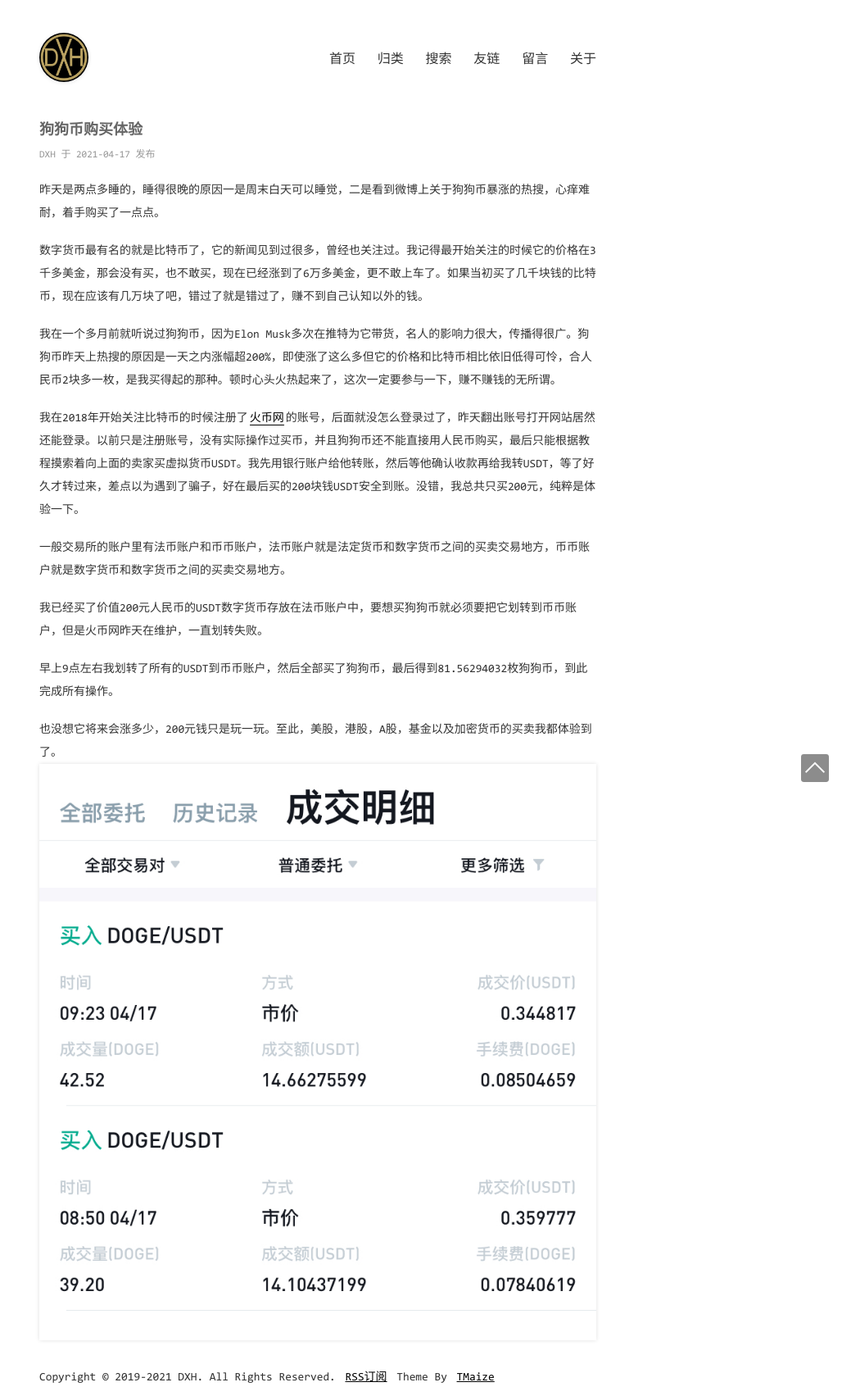
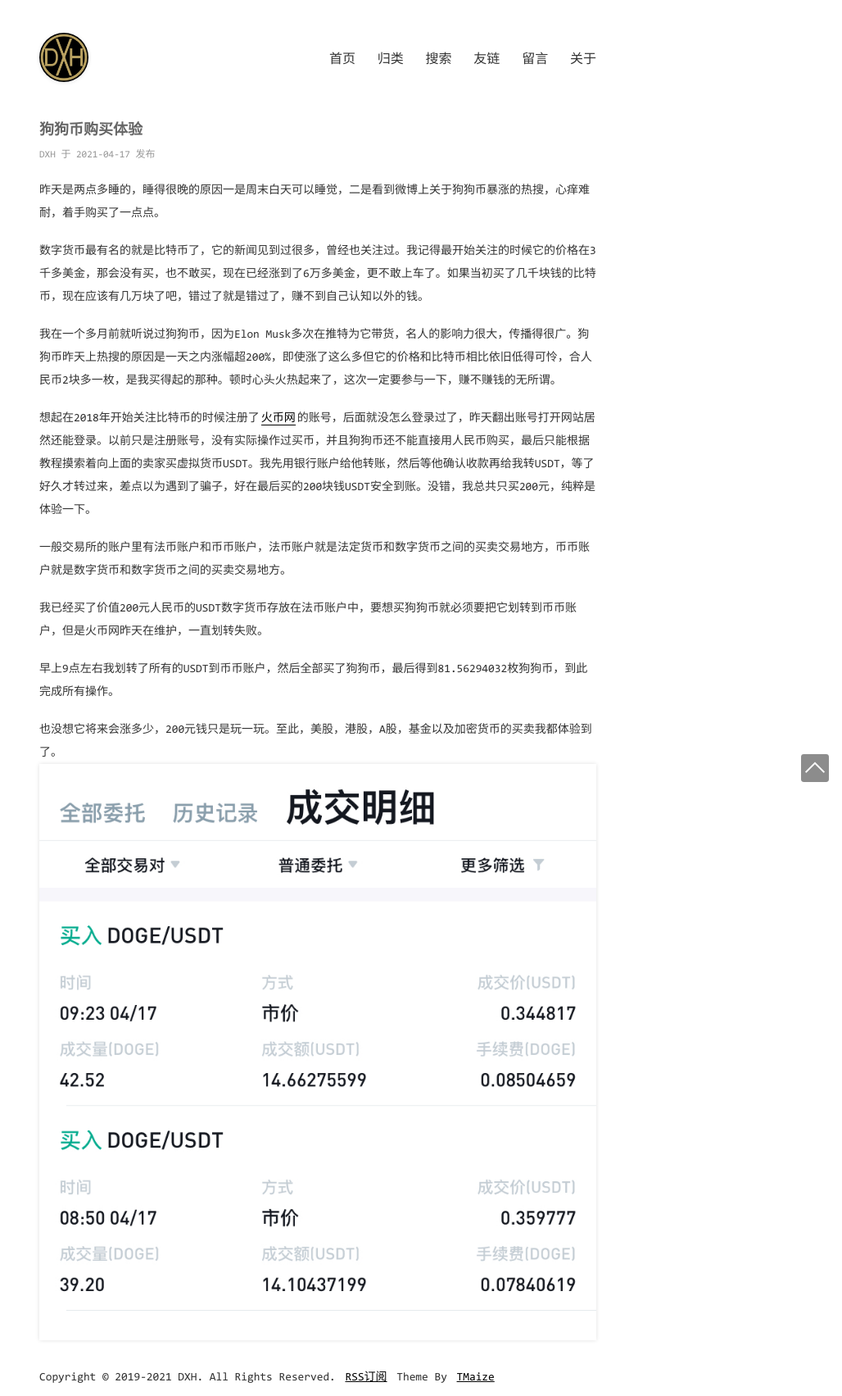
Before and after one commit to Devinteng/Devinteng.github.io, a Jekyll site: the page built from _posts/2021-4-17-狗狗币购买体验.md, in a window 1280 px wide. Shown: the whole page at 82% size, without its empty margins (252-1280 px from the left). Built offline with Jekyll 4.4.1, drawn with Linux system fonts in a browser that asks for light colours.

Commit message:
Update 2021-4-17-狗狗币购买体验.md

```diff
--- a/_posts/2021-4-17-狗狗币购买体验.md
+++ b/_posts/2021-4-17-狗狗币购买体验.md
@@ -10,7 +10,7 @@ categories: [闲谈]
 
 我在一个多月前就听说过狗狗币，因为Elon Musk多次在推特为它带货，名人的影响力很大，传播得很广。狗狗币昨天上热搜的原因是一天之内涨幅超200%，即使涨了这么多但它的价格和比特币相比依旧低得可怜，合人民币2块多一枚，是我买得起的那种。顿时心头火热起来了，这次一定要参与一下，赚不赚钱的无所谓。
 
-我在2018年开始关注比特币的时候注册了[火币网](https://www.huobi.li/zh-cn/)的账号，后面就没怎么登录过了，昨天翻出账号打开网站居然还能登录。以前只是注册账号，没有实际操作过买币，并且狗狗币还不能直接用人民币购买，最后只能根据教程摸索着向上面的卖家买虚拟货币USDT。我先用银行账户给他转账，然后等他确认收款再给我转USDT，等了好久才转过来，差点以为遇到了骗子，好在最后买的200块钱USDT安全到账。没错，我总共只买200元，纯粹是体验一下。
+想起在2018年开始关注比特币的时候注册了[火币网](https://www.huobi.li/zh-cn/)的账号，后面就没怎么登录过了，昨天翻出账号打开网站居然还能登录。以前只是注册账号，没有实际操作过买币，并且狗狗币还不能直接用人民币购买，最后只能根据教程摸索着向上面的卖家买虚拟货币USDT。我先用银行账户给他转账，然后等他确认收款再给我转USDT，等了好久才转过来，差点以为遇到了骗子，好在最后买的200块钱USDT安全到账。没错，我总共只买200元，纯粹是体验一下。
 
 一般交易所的账户里有法币账户和币币账户，法币账户就是法定货币和数字货币之间的买卖交易地方，币币账户就是数字货币和数字货币之间的买卖交易地方。
 
```
